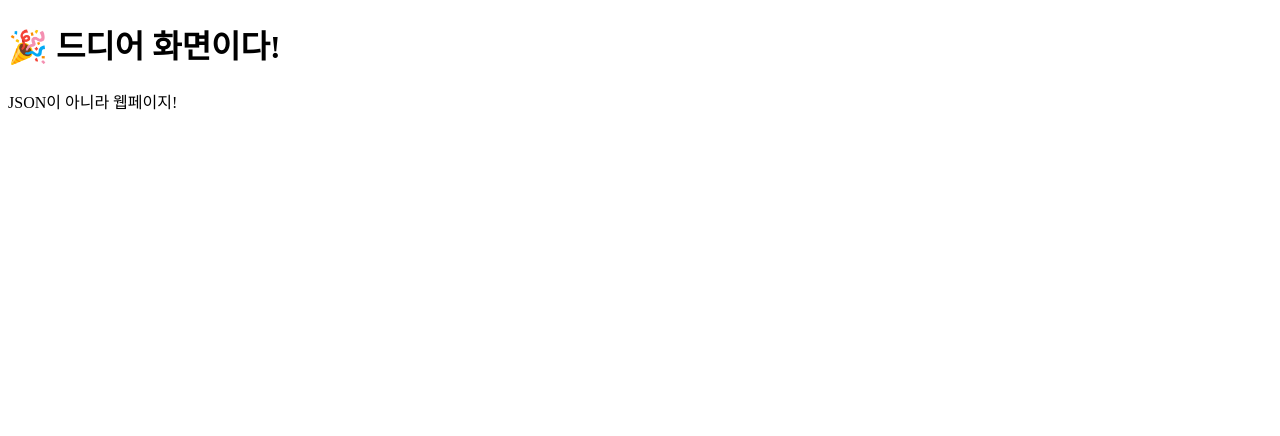
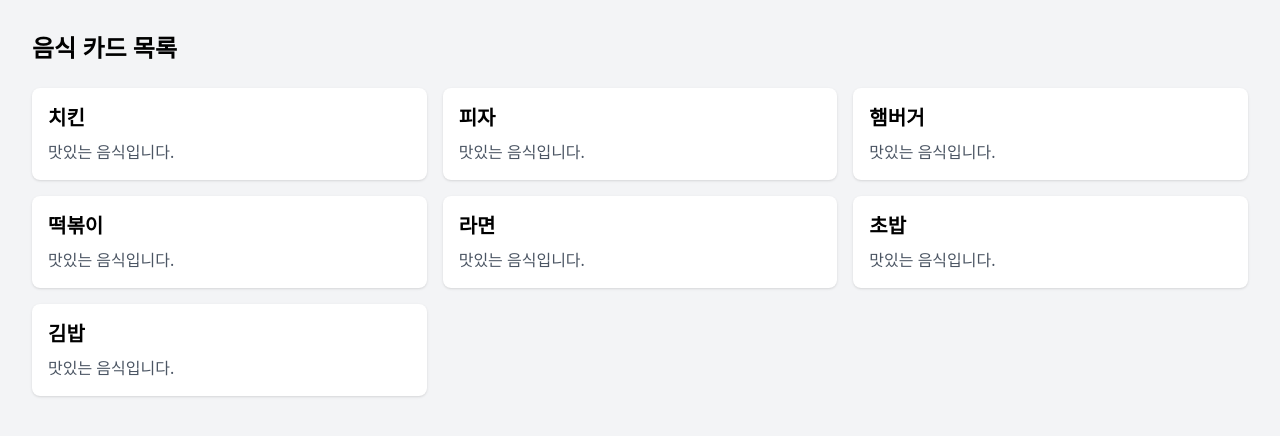
Before and after one commit to hangyul0328/hello_flask, a Flask app: page / in a window 1280 px wide. Shown: the top 436 px of the page. Run offline with Flask 3, Linux system fonts and the light colour scheme; some libraries are stand-ins or nearby versions.

Commit message:
feat: 리스트와 for문으로 화면 자동 생성 구현

```diff
--- a/project/hello/app.py
+++ b/project/hello/app.py
@@ -4,8 +4,8 @@ app = Flask(__name__)
 
 @app.route('/')
 def home():
-    # 이제는 JSON이 아니라 HTML 파일을 보냅니다
-    return render_template('index.html')
+    foods = ["치킨", "피자", "햄버거", "떡볶이", "라면", "초밥", "김밥"]
+    return render_template('index.html', data=foods)
 
 if __name__ == '__main__':
     app.run(debug=True)
--- a/project/hello/templates/index.html
+++ b/project/hello/templates/index.html
@@ -1,10 +1,19 @@
 <!DOCTYPE html>
 <html>
-	<head>
-		<title>내 첫 웹페이지</title>
-	</head>
-	<body>
-		<h1>🎉 드디어 화면이다!</h1>
-		<p>JSON이 아니라 웹페이지!</p>
-	</body>
+<head>
+    <title>음식 카드</title>
+    <script src="https://cdn.tailwindcss.com"></script>
+</head>
+<body class="p-8 bg-gray-100">
+    <h1 class="text-2xl font-bold mb-6">음식 카드 목록</h1>
+
+    <div class="grid grid-cols-1 md:grid-cols-3 gap-4">
+        {% for food in data %}
+            <div class="bg-white rounded-lg shadow p-4">
+                <h2 class="text-xl font-bold mb-2">{{ food }}</h2>
+                <p class="text-gray-600">맛있는 음식입니다.</p>
+            </div>
+        {% endfor %}
+    </div>
+</body>
 </html>
```
Also changed, not shown: project/hello/templates/README.md (added), 2 other files.
